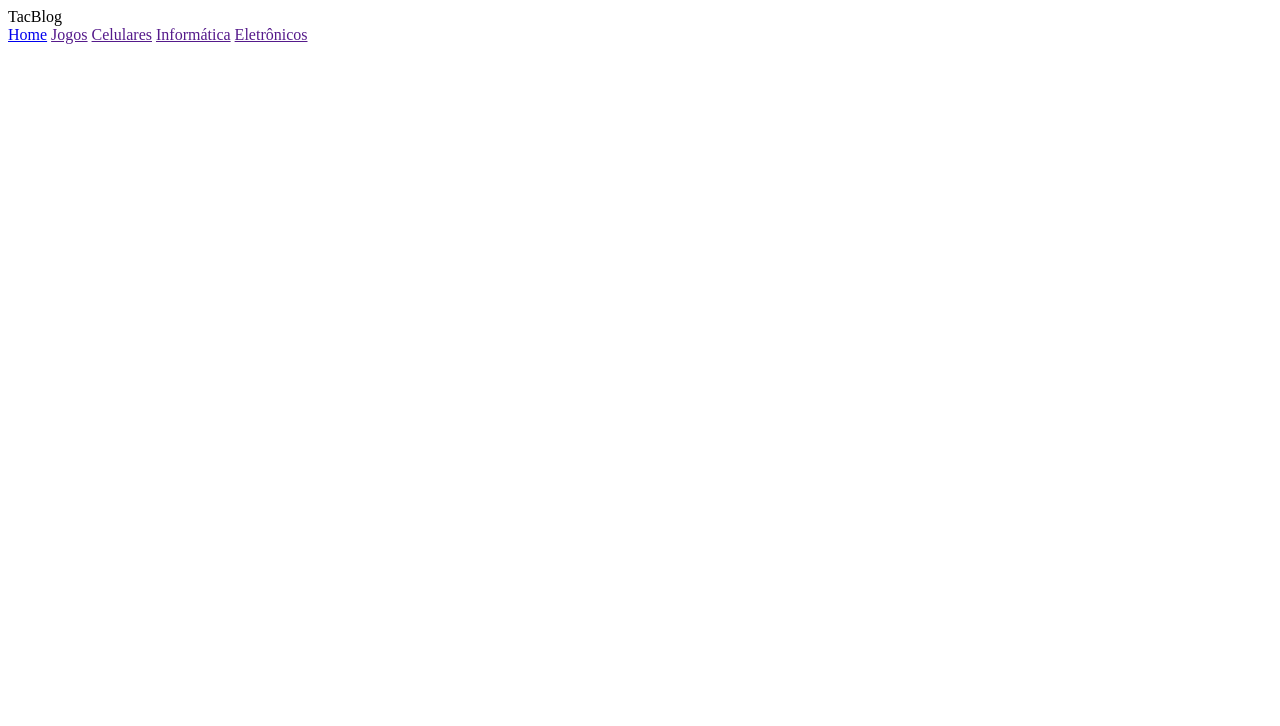
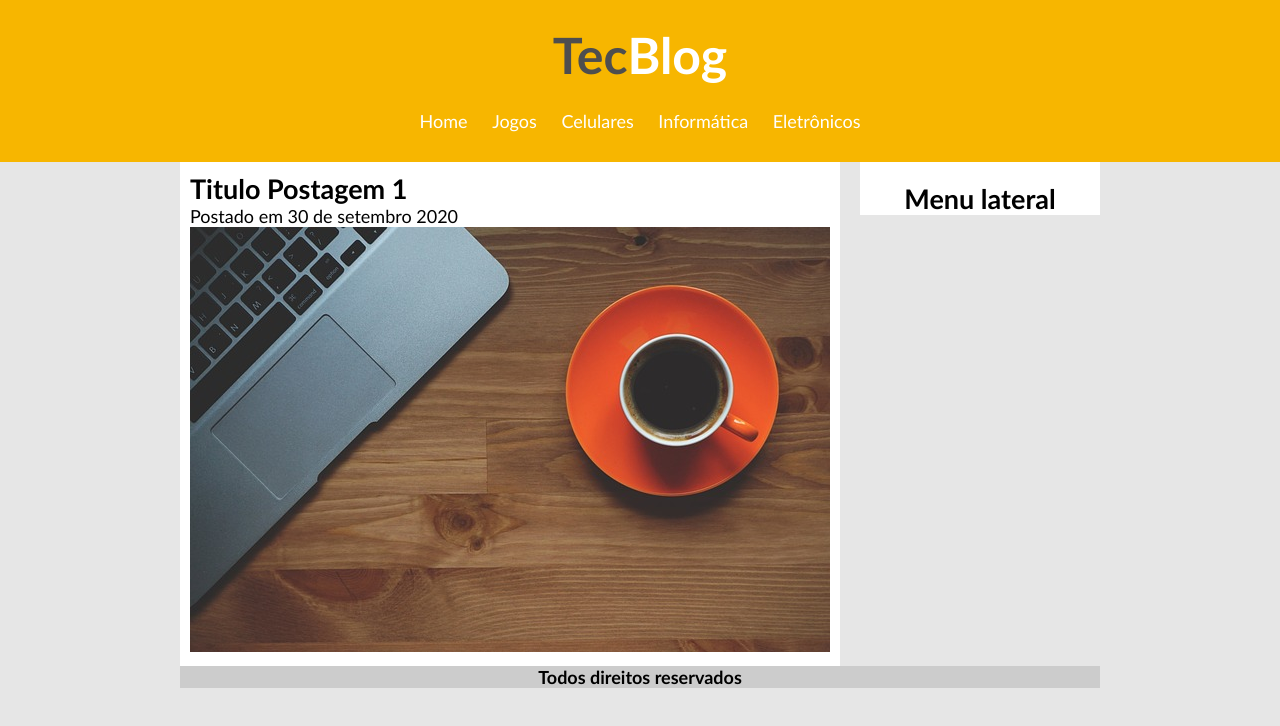
Before and after one commit to Gustavoph/Blog-Site, a plain HTML site: page index.html in a window 1280 px wide. Drawn offline with Linux system fonts and the light colour scheme.

Commit message:
CREATE INDEX
Iniciando a criação do site

```diff
--- /dev/null
+++ b/css/style.css
@@ -0,0 +1,75 @@
+/*cleaning formatting*/
+*{
+    padding: 0px;
+    margin: 0px;
+}
+body{
+    font-size: 18px;
+    font-family: "Trebuchet MS", Helvetica, sans-serif;
+    background-color:  #e6e6e6;
+}
+
+/*formatting menu*/
+#cabecalho{
+    text-align: center;
+    padding: 15px;
+    background-color: #f7b600;;
+}
+#logo{
+    padding: 10px;
+}
+#menu{
+    margin: 15px;
+
+}
+h1{
+    display: block;
+    color: #4e4e4e;
+    font-weight: bold;
+    font-size: 50px;
+}
+a{
+    padding: 10px;
+    text-decoration: none;
+    color: white;
+}
+a:link, a:visited{
+    color: white;
+}
+a:hover{
+    background-color: white;
+    color: #f7b600;
+    padding: 10px;
+}
+.branco{
+    color: white;
+}
+/*formatting post*/
+#conteudo-principal{
+    width: 920px;
+    margin: 0 auto;
+}
+#rodape{
+    background-color: #CCC;
+    font-weight: bold;
+    text-align: center;
+    clear: both;
+}
+.post-principal{
+    background-color: white;
+    padding: 10px;
+}
+.post-lateral{
+    padding: 10px;
+    background-color: white;
+}
+#area-lateral{
+    background-color: white;
+    text-align: center;
+    width: 240px;
+    float: right;
+}
+#area-principal{
+    width: 660px;
+    float: left;
+}
--- a/index.html
+++ b/index.html
@@ -1,16 +1,17 @@
 <!DOCTYPE html>
-<html lang="en">
+<html lang="pt-BR">
 
 <head>
     <meta charset="UTF-8">
     <meta name="viewport" content="width=device-width, initial-scale=1.0">
+    <link rel="stylesheet" href="css/style.css">
     <title>TacBlog</title>
 </head>
 
 <body>
     <div id="cabecalho">
         <div id="logo">
-            TacBlog
+            <h1>Tec<span class="branco">Blog</span></h1>
         </div>
         <div id="menu">
             <a href="index.html">Home</a>
@@ -20,6 +21,23 @@
             <a href="">Eletrônicos</a>
         </div>
     </div>
+    <div id="conteudo-principal">
+        <div id="area-principal">
+            <div class="post-principal">
+                <h2>Titulo Postagem 1</h2>
+                <span>Postado em 30 de setembro 2020</span>
+                <img src="img/imagem1.jpg" alt="">
+            </div>
+        </div>
+        <div id="area-lateral">
+            <div class="post-lateral"></div>
+            <h2>Menu lateral</h2>
+        </div>
+        <div id="rodape">
+            <p>Todos direitos reservados</p>
+        </div>
+    </div>
+
 
 </body>
 
```
Also changed, not shown: css/stle.css (deleted), img/imagem1.jpg (added), img/imagem2.jpg (added), img/imagem3.jpg (added), img/imagem4.jpg (added), img/imagem5.jpg (added).
